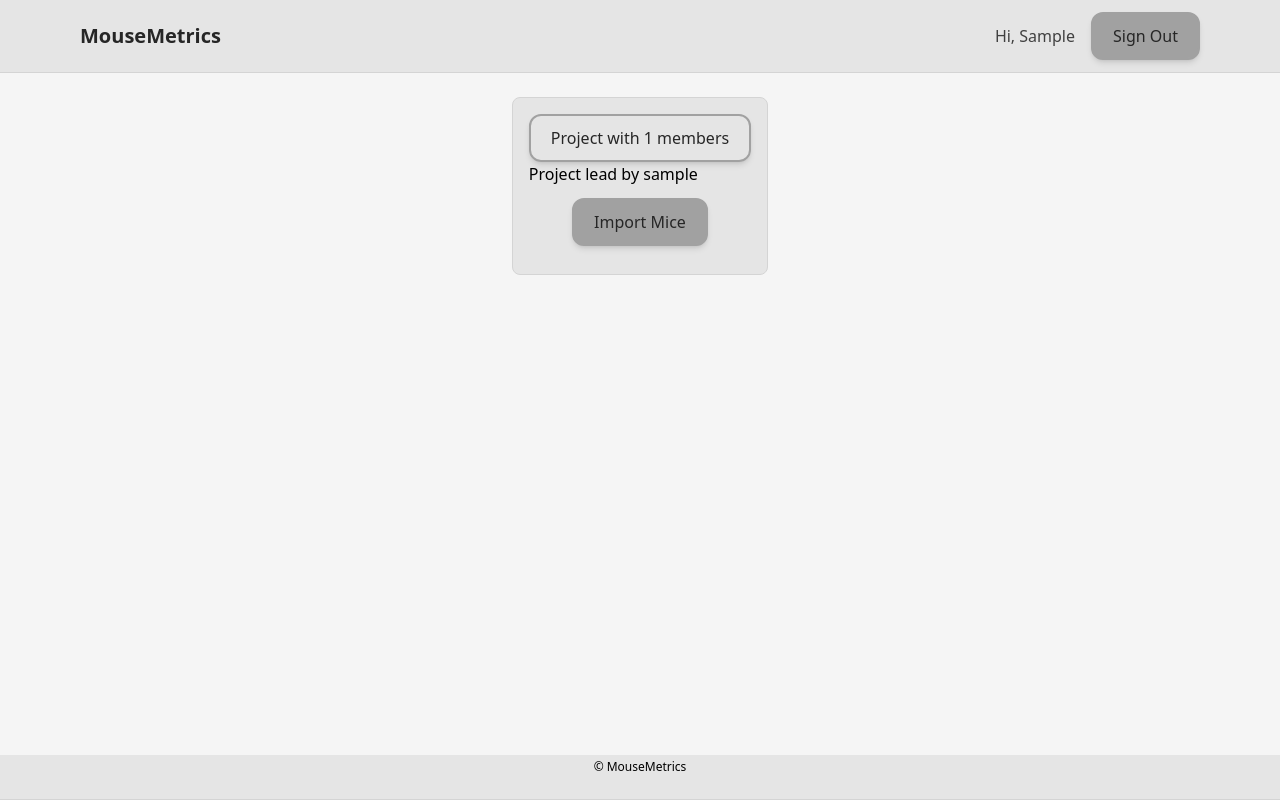
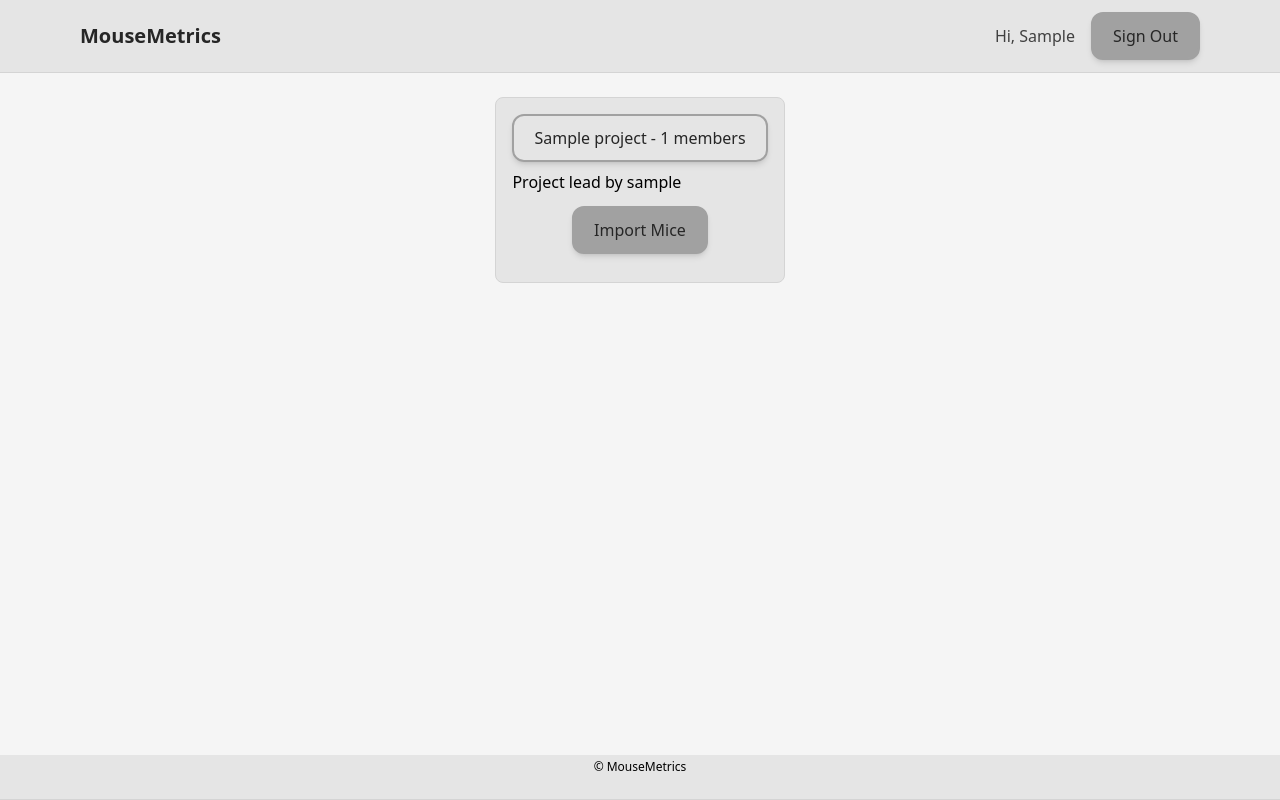
Before and after one commit to CS3X28-Group-9/colony-management, a Django app: page / in a window 1280 px wide. Run offline with Django 5.2, Linux system fonts and the light colour scheme; a user stored in the database is signed in; tables that the repository leaves empty hold one stand-in row (values such as "Sample post"); parts of the project's set-up code (start-up, migrations or seed data) failed here and were passed over; some libraries are stand-ins or nearby versions.

Commit message:
implemented consistent project buttons on home page

```diff
--- a/mousemetrics/mouseapp/templates/accounts/login.html
+++ b/mousemetrics/mouseapp/templates/accounts/login.html
@@ -24,7 +24,7 @@
           />
           <label
             for="{{ form.username.id_for_label }}"
-            class="absolute top-4 text-sm text-gray-500 duration-300 transform scale-75 -translate-y-4 origin-left start-2.5 peer-focus:text-blue-600 peer-placeholder-shown:scale-100 peer-placeholder-shown:translate-y-0 peer-focus:scale-75 peer-focus:-translate-y-4 rtl:peer-focus:translate-x-1/4 rtl:peer-focus:left-auto"
+            class="absolute top-4 input-label duration-300 peer-focus:text-blue-600 peer-placeholder-shown:scale-100 peer-placeholder-shown:translate-y-0 peer-focus:scale-75 peer-focus:-translate-y-4 rtl:peer-focus:translate-x-1/4 rtl:peer-focus:left-auto"
           >Email</label
             >
           </div>
@@ -60,7 +60,7 @@
             </button>
             <label
               for="{{ form.password.id_for_label }}"
-              class="absolute top-4 text-sm text-gray-500 duration-300 transform scale-75 -translate-y-4 origin-left start-2.5 peer-focus:text-blue-600 peer-placeholder-shown:scale-100 peer-placeholder-shown:translate-y-0 peer-focus:scale-75 peer-focus:-translate-y-4 rtl:peer-focus:translate-x-1/4 rtl:peer-focus:left-auto"
+              class="absolute top-4 input-label duration-300 peer-focus:text-blue-600 peer-placeholder-shown:scale-100 peer-placeholder-shown:translate-y-0 peer-focus:scale-75 peer-focus:-translate-y-4 rtl:peer-focus:translate-x-1/4 rtl:peer-focus:left-auto"
             >Password</label
               >
             </div>
--- a/mousemetrics/mouseapp/templates/mouseapp/home.html
+++ b/mousemetrics/mouseapp/templates/mouseapp/home.html
@@ -7,9 +7,9 @@
     <div class="inline-block bg-neutral-200 border border-neutral-300 rounded-lg p-4 w-fit">
       {% if user.is_authenticated %}
         {% if user.leading_set.exists or user.project_set.exists %}
-          <ul>
+          <ul class = "flex flex-col items-stretch space-y-2 w-max">
             {% for project in user.leading_set.all %}
-              <li><a href="{% url 'mouseapp:project' project.id %}" class="btn-secondary">Project with {{ project.researchers.count }} members</a></li>
+              <li><a href="{% url 'mouseapp:project' project.id %}" class="btn-secondary block">{{ project.name }} - {{ project.researchers.count }} members</a></li>
             {% endfor %}
 
             {% for project in user.project_set.all %}
--- a/mousemetrics/mousemetrics/static/dist/styles.css
+++ b/mousemetrics/mousemetrics/static/dist/styles.css
@@ -7,6 +7,7 @@
       "Segoe UI Emoji", "Segoe UI Symbol", "Noto Color Emoji";
     --font-mono: ui-monospace, SFMono-Regular, Menlo, Monaco, Consolas, "Liberation Mono",
       "Courier New", monospace;
+    --color-red-600: oklch(57.7% 0.245 27.325);
     --color-blue-300: oklch(80.9% 0.105 251.813);
     --color-blue-500: oklch(62.3% 0.214 259.815);
     --color-blue-600: oklch(54.6% 0.245 262.881);
@@ -298,30 +302,26 @@
   .w-full {
     width: 100%;
   }
+  .w-max {
+    width: max-content;
+  }
   .max-w-6xl {
     max-width: var(--container-6xl);
   }
   .max-w-36 {
     max-width: calc(var(--spacing) * 36);
   }
-  .origin-left {
-    transform-origin: 0;
-  }
-  .-translate-y-4 {
-    --tw-translate-y: calc(var(--spacing) * -4);
-    translate: var(--tw-translate-x) var(--tw-translate-y);
-  }
-  .scale-75 {
-    --tw-scale-x: 75%;
-    --tw-scale-y: 75%;
-    --tw-scale-z: 75%;
-    scale: var(--tw-scale-x) var(--tw-scale-y);
+  .border-collapse {
+    border-collapse: collapse;
   }
   .transform {
     transform: var(--tw-rotate-x,) var(--tw-rotate-y,) var(--tw-rotate-z,) var(--tw-skew-x,) var(--tw-skew-y,);
   }
   .cursor-pointer {
     cursor: pointer;
+  }
+  .resize {
+    resize: both;
   }
   .flex-col {
     flex-direction: column;
@@ -335,6 +335,9 @@
   .items-start {
     align-items: flex-start;
   }
+  .items-stretch {
+    align-items: stretch;
+  }
   .justify-between {
     justify-content: space-between;
   }
@@ -343,6 +346,13 @@
   }
   .gap-4 {
     gap: calc(var(--spacing) * 4);
+  }
+  .space-y-2 {
+    :where(& > :not(:last-child)) {
+      --tw-space-y-reverse: 0;
+      margin-block-start: calc(calc(var(--spacing) * 2) * var(--tw-space-y-reverse));
+      margin-block-end: calc(calc(var(--spacing) * 2) * calc(1 - var(--tw-space-y-reverse)));
+    }
   }
   .space-y-6 {
     :where(& > :not(:last-child)) {
@@ -852,36 +873,6 @@
     font-weight: var(--font-weight-medium);
     color: var(--color-gray-900);
   }
-}
-@property --tw-translate-x {
-  syntax: "*";
-  inherits: false;
-  initial-value: 0;
-}
-@property --tw-translate-y {
-  syntax: "*";
-  inherits: false;
-  initial-value: 0;
-}
-@property --tw-translate-z {
-  syntax: "*";
-  inherits: false;
-  initial-value: 0;
-}
-@property --tw-scale-x {
-  syntax: "*";
-  inherits: false;
-  initial-value: 1;
-}
-@property --tw-scale-y {
-  syntax: "*";
-  inherits: false;
-  initial-value: 1;
-}
-@property --tw-scale-z {
-  syntax: "*";
-  inherits: false;
-  initial-value: 1;
 }
 @property --tw-rotate-x {
   syntax: "*";
@@ -982,6 +973,11 @@
   inherits: false;
   initial-value: 0 0 #0000;
 }
+@property --tw-outline-style {
+  syntax: "*";
+  inherits: false;
+  initial-value: solid;
+}
 @property --tw-blur {
   syntax: "*";
   inherits: false;
@@ -1039,6 +1035,36 @@
   syntax: "*";
   inherits: false;
 }
+@property --tw-translate-x {
+  syntax: "*";
+  inherits: false;
+  initial-value: 0;
+}
+@property --tw-translate-y {
+  syntax: "*";
+  inherits: false;
+  initial-value: 0;
+}
+@property --tw-translate-z {
+  syntax: "*";
+  inherits: false;
+  initial-value: 0;
+}
+@property --tw-scale-x {
+  syntax: "*";
+  inherits: false;
+  initial-value: 1;
+}
+@property --tw-scale-y {
+  syntax: "*";
+  inherits: false;
+  initial-value: 1;
+}
+@property --tw-scale-z {
+  syntax: "*";
+  inherits: false;
+  initial-value: 1;
+}
 @property --tw-ease {
   syntax: "*";
   inherits: false;
@@ -1079,6 +1099,7 @@
       --tw-ring-offset-width: 0px;
       --tw-ring-offset-color: #fff;
       --tw-ring-offset-shadow: 0 0 #0000;
+      --tw-outline-style: solid;
       --tw-blur: initial;
       --tw-brightness: initial;
       --tw-contrast: initial;
--- a/mousemetrics/mousemetrics/static_src/styles.css
+++ b/mousemetrics/mousemetrics/static_src/styles.css
@@ -50,7 +50,7 @@
   }
 
   .input-label {
-    @apply text-sm text-gray-500 duration-300 transform scale-75 -translate-y-4  origin-left start-2.5;
+    @apply text-sm text-gray-500 transform scale-75 -translate-y-4 origin-left start-2.5;
   }
 
   .numeric {
```
Also changed, not shown: other parts of mousemetrics/mousemetrics/static/dist/styles.css (+25 -11 lines), mousemetrics/mouseapp/templates/accounts/password_reset.html (+8 -5 lines), mousemetrics/mouseapp/templates/accounts/register.html (+5 -5 lines), mousemetrics/mouseapp/templates/mouseapp/project.html (+4 -6 lines).
